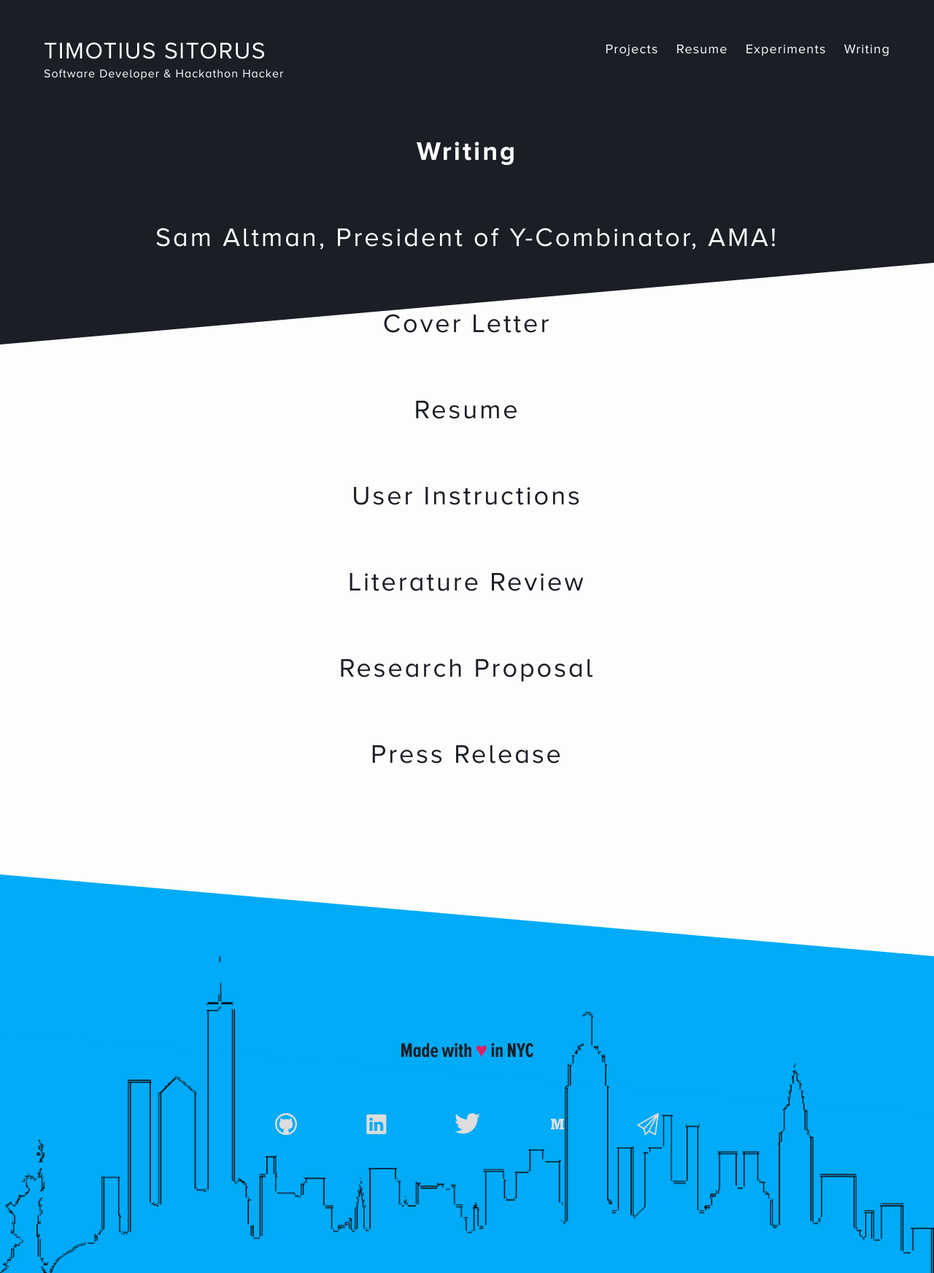
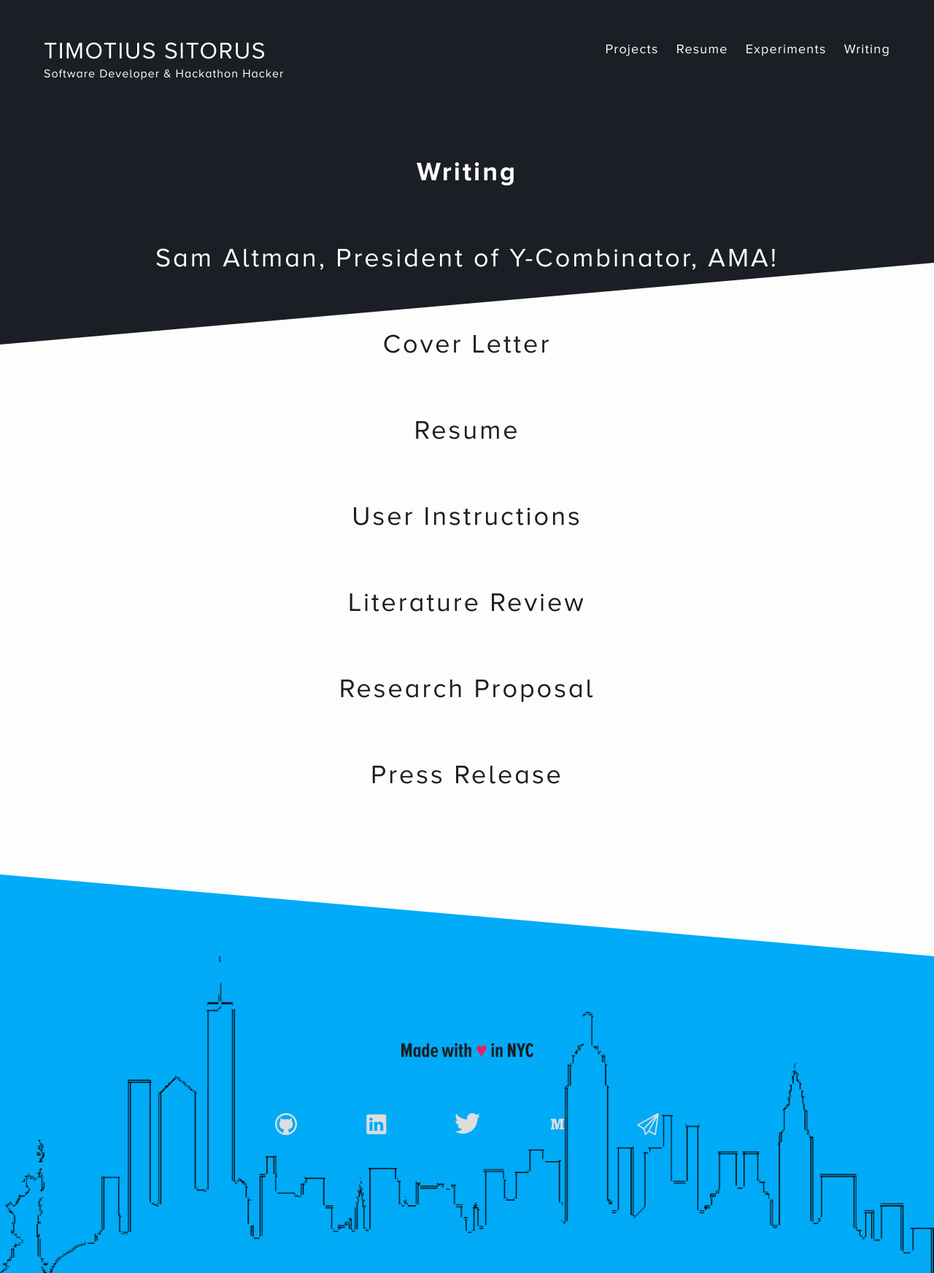
Before and after one commit to timotius02/timotius02.github.io, a Jekyll site: the page built from writing/index.html, in a window 1280 px wide. Shown: the whole page at 73% size. Built offline with Jekyll 4.4.1, drawn with Linux system fonts in a browser that asks for light colours; some web fonts are replaced.

Commit message:
fix banner bug

```diff
--- a/_sass/_layout.scss
+++ b/_sass/_layout.scss
@@ -418,8 +418,8 @@
 
     .writing-header {
         background-color: $black;
-        padding-top: 100px;
-        padding-bottom: 100px;
+        padding-top: 10%;
+        padding-bottom: 10%;
         height: 280px;
         margin-bottom: 950px;
         display: block;
```
